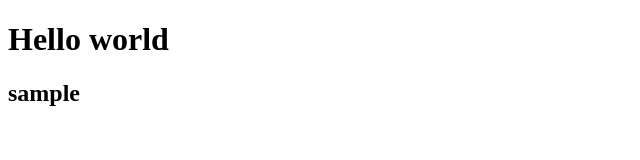
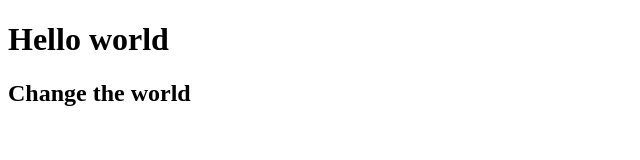
Before and after one commit to ryo-sub-1231/test, a plain HTML site: page index.html in a window 1280 px wide. Shown: the whole page, without its empty margins (0-640 px from the left). Drawn offline with Linux system fonts and the light colour scheme.

Commit message:
言葉の変更

```diff
--- a/index.html
+++ b/index.html
@@ -3,6 +3,6 @@
 <html>
   <body>
     <h1>Hello world</h1>
-    <h2>sample</h2>
+    <h2>Change the world</h2>
   </body>
 </html>
```
